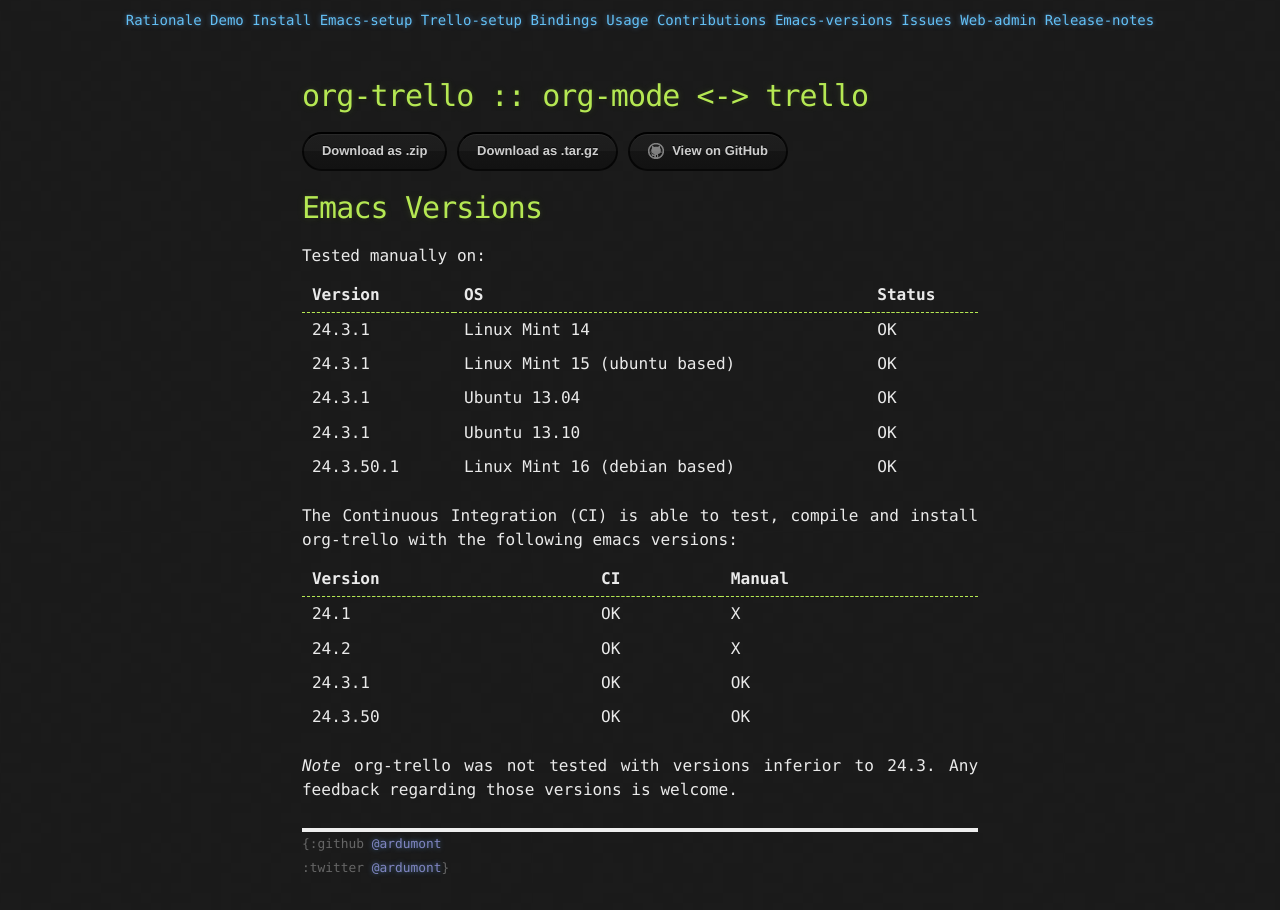
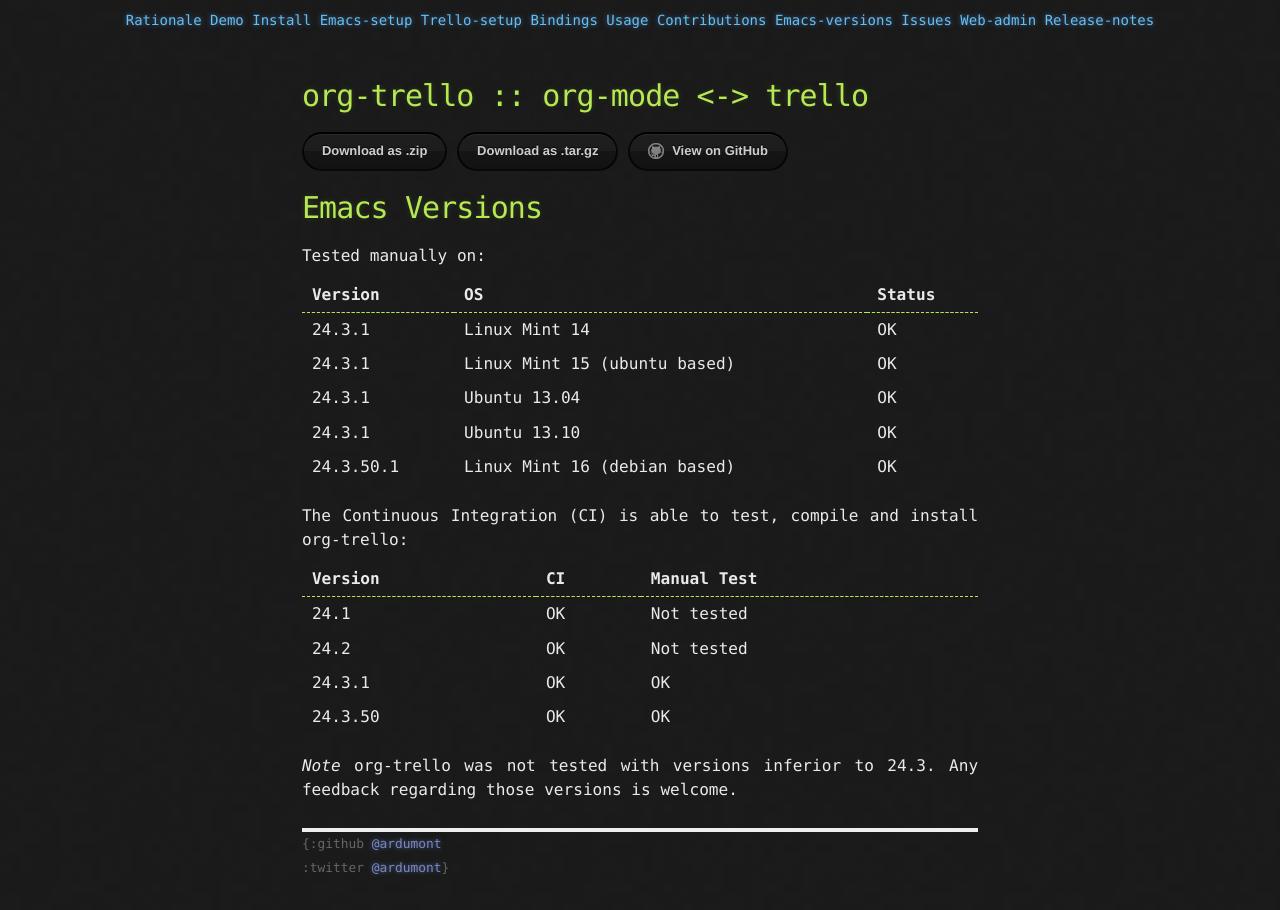
Before and after one commit to org-trello/org-trello.github.io, a Jekyll site: the page built from versions.md, in a window 1280 px wide. Built offline with Jekyll 4.4.1, drawn with Linux system fonts in a browser that asks for light colours; Markdown is read by kramdown in place of the engine named in the settings.

Commit message:
Improve readability

```diff
--- a/versions.md
+++ b/versions.md
@@ -5,6 +5,7 @@ date:   2014-03-16 11:01:52
 ---
 
 Tested manually on:
+
 
 Version   | OS                           | Status
 ----------|------------------------------|---------
@@ -15,13 +16,13 @@ Version   | OS                           | Status
 24.3.50.1 | Linux Mint 16 (debian based) | OK
 
 
-The Continuous Integration (CI) is able to test, compile and install org-trello with the following emacs versions:
+The Continuous Integration (CI) is able to test, compile and install org-trello:
 
 
-Version | CI | Manual
+Version | CI | Manual Test
 --------|----|--------
-24.1    | OK | X
-24.2    | OK | X
+24.1    | OK | Not tested
+24.2    | OK | Not tested
 24.3.1  | OK | OK
 24.3.50 | OK | OK
 
```
